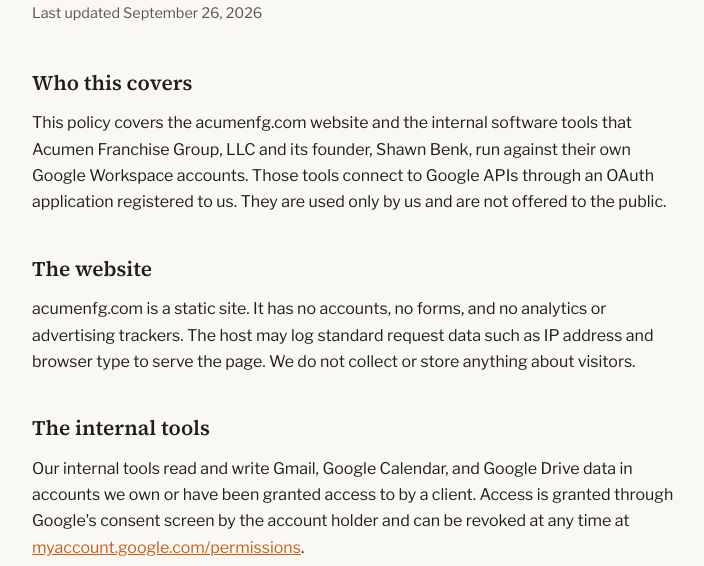
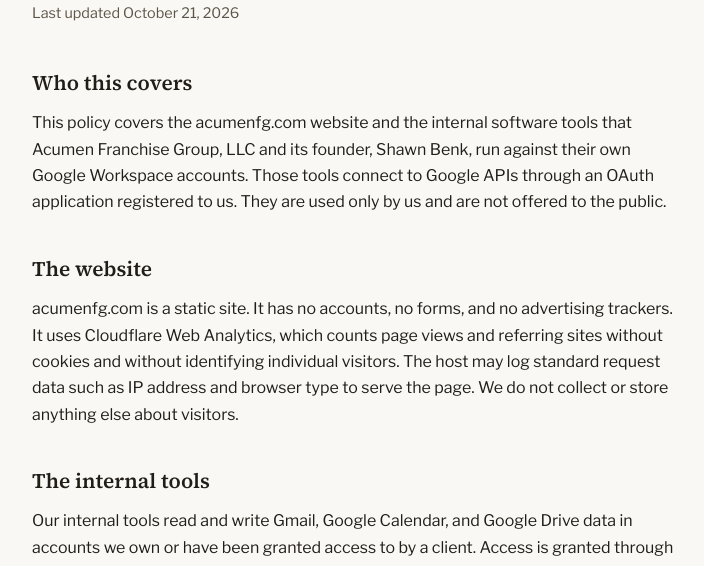
Before and after one commit to shawnbenk-pixel/acumenfg-site, a plain HTML site: page privacy.html in a window 1280 px wide. Shown: the part 193-759 px from the top of the page, without its empty margins (284-988 px from the left). Drawn offline with nearby package versions, Linux system fonts and the light colour scheme.

Commit message:
Cloudflare Web Analytics on all pages, privacy policy updated

```diff
--- a/privacy.html
+++ b/privacy.html
@@ -48,13 +48,13 @@ footer .fmark{font-family:var(--serif);letter-spacing:.14em;font-size:.82rem;col
 <main>
   <div class="wrap">
     <h1>Privacy Policy</h1>
-    <p class="updated">Last updated September 26, 2026</p>
+    <p class="updated">Last updated October 21, 2026</p>
 
     <h2>Who this covers</h2>
     <p>This policy covers the acumenfg.com website and the internal software tools that Acumen Franchise Group, LLC and its founder, Shawn Benk, run against their own Google Workspace accounts. Those tools connect to Google APIs through an OAuth application registered to us. They are used only by us and are not offered to the public.</p>
 
     <h2>The website</h2>
-    <p>acumenfg.com is a static site. It has no accounts, no forms, and no analytics or advertising trackers. The host may log standard request data such as IP address and browser type to serve the page. We do not collect or store anything about visitors.</p>
+    <p>acumenfg.com is a static site. It has no accounts, no forms, and no advertising trackers. It uses Cloudflare Web Analytics, which counts page views and referring sites without cookies and without identifying individual visitors. The host may log standard request data such as IP address and browser type to serve the page. We do not collect or store anything else about visitors.</p>
 
     <h2>The internal tools</h2>
     <p>Our internal tools read and write Gmail, Google Calendar, and Google Drive data in accounts we own or have been granted access to by a client. Access is granted through Google's consent screen by the account holder and can be revoked at any time at <a href="https://myaccount.google.com/permissions">myaccount.google.com/permissions</a>.</p>
@@ -78,5 +78,6 @@ footer .fmark{font-family:var(--serif);letter-spacing:.14em;font-size:.82rem;col
     <span>&copy; 2026 Acumen Franchise Group, LLC.</span>
   </div>
 </footer>
+<!-- Cloudflare Web Analytics --><script type='module' src='https://static.cloudflareinsights.com/beacon.min.js' data-cf-beacon='{"token": "2d0c04c42d474562a3149b8317588e90"}'></script><!-- End Cloudflare Web Analytics -->
 </body>
 </html>
```
Also changed, not shown: index.html (+1 -0 lines), playa-bowls/acai-bowls/index.html (+1 -0 lines), playa-bowls/catering/index.html (+1 -0 lines), playa-bowls/faq/index.html (+1 -0 lines), playa-bowls/index.html (+1 -0 lines), playa-bowls/menu/index.html (+1 -0 lines), playa-bowls/news/index.html (+1 -0 lines), playa-bowls/news/playa-bowls-coming-to-rogers-arkansas/index.html (+1 -0 lines), playa-bowls/rogers/index.html (+1 -0 lines), playa-bowls/smoothies/index.html (+1 -0 lines).
